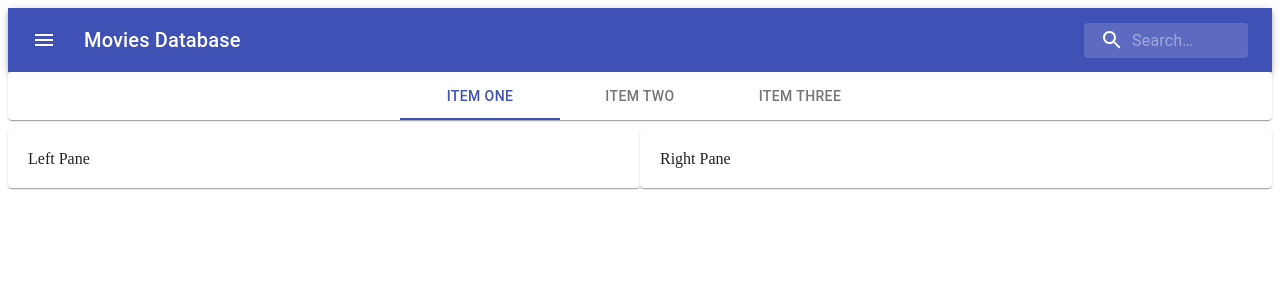
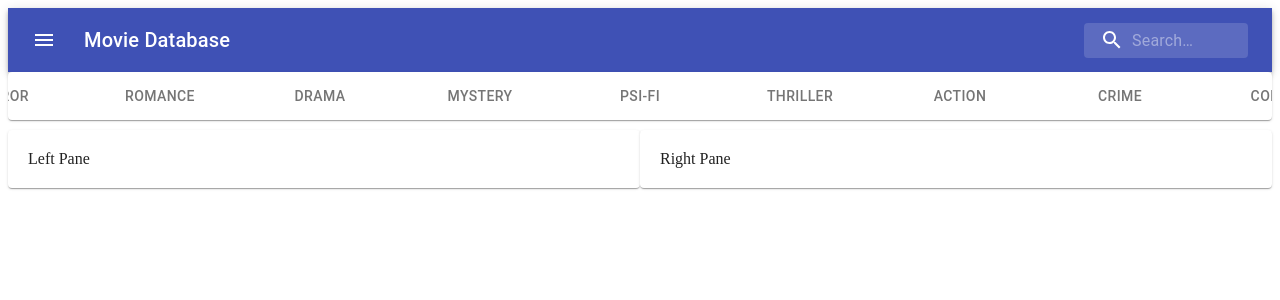
Before and after one commit to uzairtq/Project-S, a React (Create React App) app: page / in a window 1280 px wide. Shown: the top 300 px of the page. Built offline with nearby package versions, Linux system fonts and the light colour scheme.

Commit message:
Added list of movies and genres and displayed Tab Labels

```diff
--- a/src/Components/App.js
+++ b/src/Components/App.js
@@ -1,14 +1,19 @@
 import React, { Component, Fragment } from "react";
 import { Header, Footer } from "./Layouts";
 import Movies from "./Movies";
+import { movies, genres } from "../store.js";
 import "./styles.css";
 
 export default class extends Component {
+  states = {
+    movies
+  };
+
   render() {
     return (
       <Fragment>
         <Header />
-        <Footer />
+        <Footer genres={genres} />
         <Movies />
       </Fragment>
     );
--- a/src/Components/Layouts/Footer.js
+++ b/src/Components/Layouts/Footer.js
@@ -8,14 +8,13 @@ const useStyles = makeStyles({
   }
 });
 
-export default function CenteredTabs() {
+export default function CenteredTabs({ genres }) {
   const classes = useStyles();
   const [value, setValue] = React.useState(0);
 
   const handleChange = (event, newValue) => {
     setValue(newValue);
   };
-
   return (
     <Paper className={classes.root}>
       <Tabs
@@ -25,9 +24,10 @@ export default function CenteredTabs() {
         textColor="primary"
         centered
       >
-        <Tab label="Item One" />
-        <Tab label="Item Two" />
-        <Tab label="Item Three" />
+        <Tab label="All" />
+        {genres.map(group => (
+          <Tab label={group} />
+        ))}
       </Tabs>
     </Paper>
   );
--- a/src/Components/Layouts/Header.js
+++ b/src/Components/Layouts/Header.js
@@ -27,7 +27,7 @@ export default function SearchAppBar() {
             <MenuIcon />
           </IconButton>
           <Typography className={classes.title} variant="h6" noWrap>
-            Movies Database
+            Movie Database
           </Typography>
           <div className={classes.search}>
             <div className={classes.searchIcon}>
--- /dev/null
+++ b/src/store.js
@@ -0,0 +1,64 @@
+export const genres = [
+  "Horror",
+  "Romance",
+  "Drama",
+  "Mystery",
+  "Psi-Fi",
+  "Thriller",
+  "Action",
+  "Crime",
+  "Comedy",
+  "Adventure"
+];
+
+export const movies = [
+  {
+    id: "shining",
+    title: "The Shining (1980)",
+    description:
+      "A family heads to an isolated hotel for the winter where a sinister presence influences the father into violence, while his psychic son sees horrific forebodings from both past and future.",
+    genres: "Horror"
+  },
+  {
+    id: "dark-knight",
+    title: "The Dark Knight (2008)",
+    description:
+      "When the menace known as the Joker wreaks havoc and chaos on the people of Gotham, Batman must accept one of the greatest psychological and physical tests of his ability to fight injustice.",
+    muscles: "Crime"
+  },
+  {
+    id: "fight-club",
+    title: "Fight Club (1999)",
+    description:
+      "An insomniac office worker and a devil-may-care soapmaker form an underground fight club that evolves into something much, much more.",
+    muscles: "Drama"
+  },
+  {
+    id: "psycho",
+    title: "Psycho (1960)",
+    description:
+      "A Phoenix secretary embezzles forty thousand dollars from her employer's client, goes on the run, and checks into a remote motel run by a young man under the domination of his mother.",
+    muscles: "Thriller"
+  },
+  {
+    id: "3-idiot",
+    title: "3 Idiots (2009)",
+    description:
+      'Two friends are searching for their long lost companion. They revisit their college days and recall the memories of their friend who inspired them to think differently, even as the rest of the world called them "idiots".',
+    muscles: "Comedy"
+  },
+  {
+    id: "amelie",
+    title: "Amelie (2001)",
+    description:
+      "Amélie is an innocent and naive girl in Paris with her own sense of justice. She decides to help those around her and, along the way, discovers love.",
+    muscles: "Romance"
+  },
+  {
+    id: "interstellar",
+    title: "Interstellar (2014)",
+    description:
+      "A team of explorers travel through a wormhole in space in an attempt to ensure humanity's survival.",
+    muscles: "Psi-Fi"
+  }
+];
```
